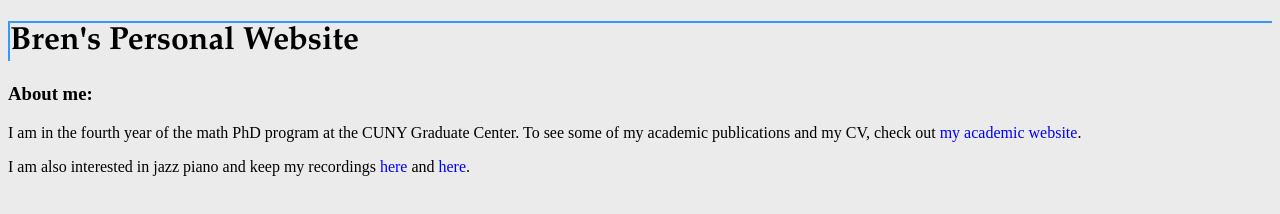
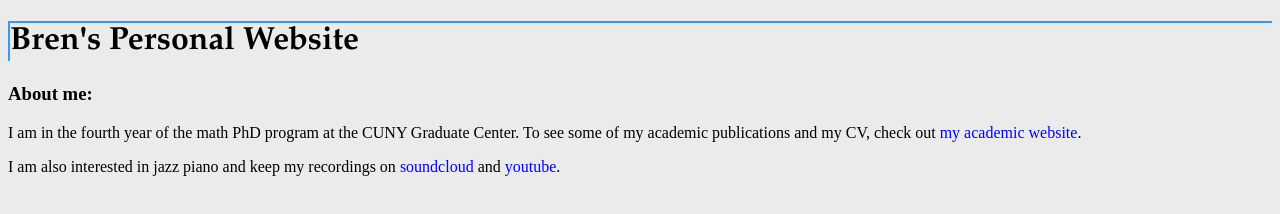
Before and after one commit to bcavallo/bcavallo.github.io, a plain HTML site: page index.html in a window 1280 px wide. Drawn offline with Linux system fonts and the light colour scheme.

Commit message:
Update index.html

```diff
--- a/index.html
+++ b/index.html
@@ -5,16 +5,16 @@
 		<title>Bren Cavallo</title>
 	</head>
 	<body>
-	    <h1>Bren's Personal Website</h2>
+	    <h1>Bren's Personal Website</h1>
 	    <div>
 	      <h3>About me:</h3>
 	      <p>I am in the fourth year of the math PhD program at the CUNY Graduate Center.
 	      To see some of my academic publications and my CV, check out
 	      <a href="http://bcavallo.ws.gc.cuny.edu">my academic website</a>.
 	      </p>
-	      <p> I am also interested in jazz piano and keep my recordings
-	      <span><a href="http://www.soundcloud.com/bcavallo48">here</a></span> and
-	      <span><a href="http://www.youtube.com/channel/UCrzXEIwVF8hnryE805I2ceA">here</a></span>.
+	      <p> I am also interested in jazz piano and keep my recordings on
+	      <span><a href="http://www.soundcloud.com/bcavallo48">soundcloud</a></span> and
+	      <span><a href="http://www.youtube.com/channel/UCrzXEIwVF8hnryE805I2ceA">youtube</a></span>.
 	      </h3>
 	    </div>
 	</body>
```
